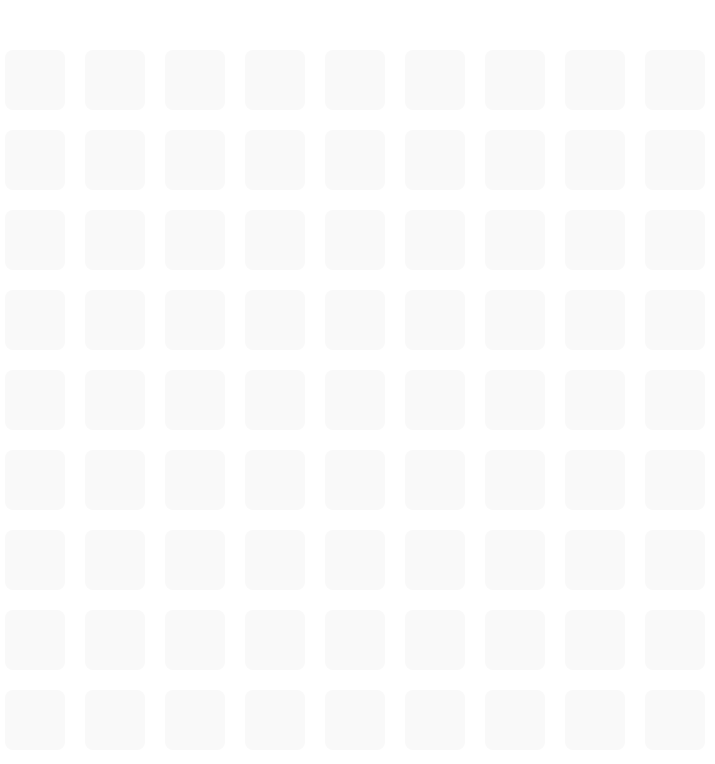
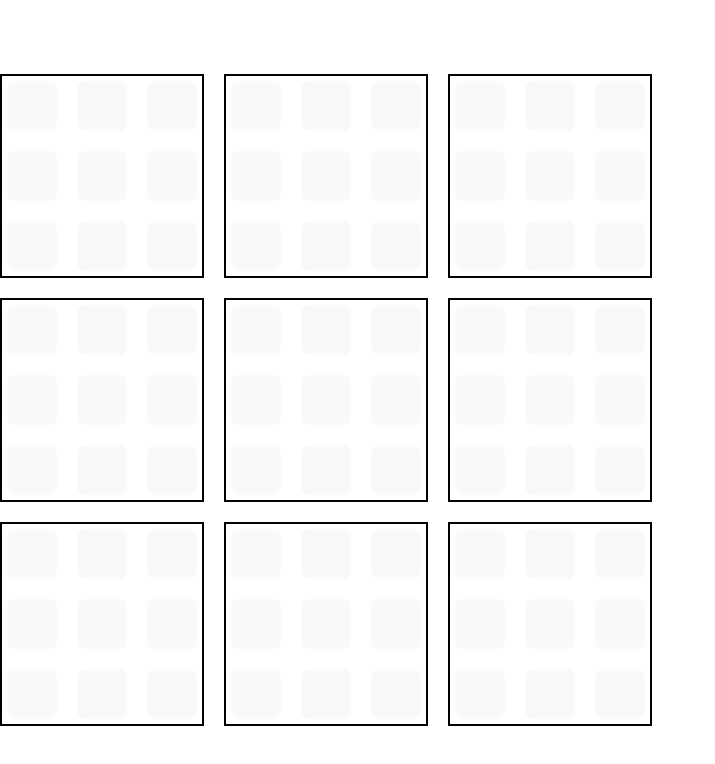
Before and after one commit to Khushi130404/TetraTic, a React (Vite) app: page / in a window 1280 px wide. Shown: the top 764 px of the page, without its empty margins (0-715 px from the left). Built offline with nearby package versions, Linux system fonts and the light colour scheme.

Commit message:
MainBoard CSS

```diff
--- a/src/components/MainBoard.module.css
+++ b/src/components/MainBoard.module.css
@@ -1,5 +1,5 @@
 .board {
-  gap: 10px;
+  gap: 20px;
   display: flex;
   flex-direction: column;
   align-items: center;
@@ -7,15 +7,5 @@
 
 .row {
   display: flex;
-  gap: 10px;
+  gap: 20px;
 }
-
-button {
-  padding: 20px;
-  font-size: 20px;
-  cursor: pointer;
-  width: 60px;
-  height: 60px;
-  margin: 5px;
-  font-size: 24px;
-}
--- a/src/components/SmallBoard.jsx
+++ b/src/components/SmallBoard.jsx
@@ -26,8 +26,14 @@ function SmallBoard() {
       }
 
       const img = document.createElement("img");
-      img.src = "/cross.svg";
-      img.alt = "Cross Win";
+      if (currentPlayer === "X") {
+        img.src = "/cross.svg";
+        img.alt = "X Wins";
+      } else {
+        img.src = "/circle.svg";
+        img.alt = "O Wins";
+      }
+      img.className = styles.centeredImage;
       boardRef.current.appendChild(img);
     } else {
       setCurrentPlayer(currentPlayer === "X" ? "O" : "X");
--- a/src/components/SmallBoard.module.css
+++ b/src/components/SmallBoard.module.css
@@ -3,6 +3,11 @@
   display: flex;
   flex-direction: column;
   align-items: center;
+  width: 200px;
+  height: 200px;
+  position: relative;
+  border: 2px solid #000;
+  background-color: #fff;
 }
 
 .row {
@@ -14,8 +19,17 @@ button {
   padding: 20px;
   font-size: 20px;
   cursor: pointer;
-  width: 60px;
-  height: 60px;
+  width: 50px;
+  height: 50px;
   margin: 5px;
-  font-size: 24px;
 }
+
+.centeredImage {
+  position: absolute;
+  top: 50%;
+  left: 50%;
+  transform: translate(-50%, -50%);
+  width: 100px;
+  height: 100px;
+  z-index: 10;
+}
```
Also changed, not shown: public/circle.svg (added).
